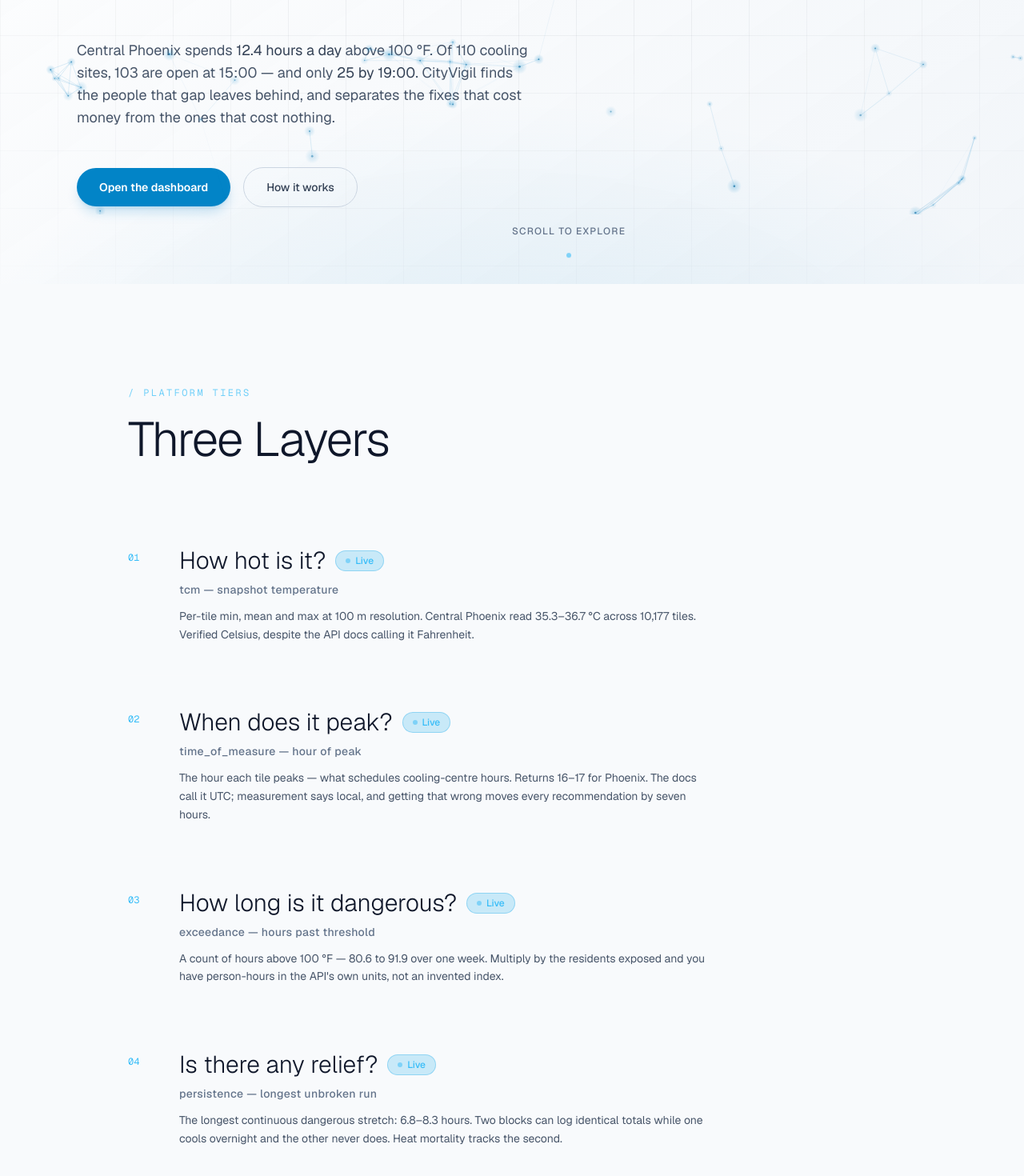
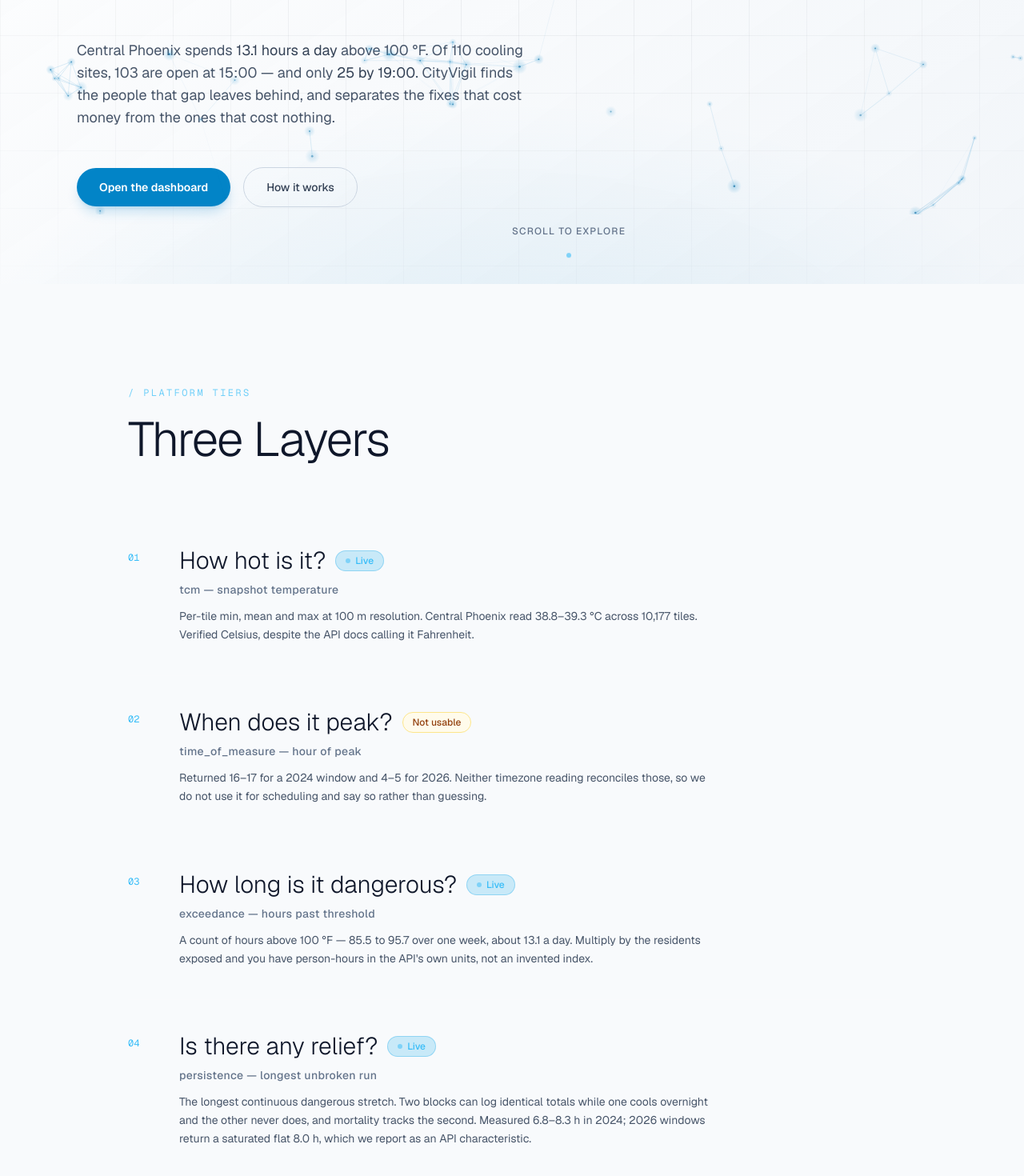
Before and after one commit to Marvy247/CityVigil, a Next.js app in the folder dashboard/: page / in a window 1280 px wide. Shown: the part 532-2002 px from the top of the page at 80% size. Built offline with nearby package versions, Linux system fonts and the light colour scheme.

Commit message:
docs: update figures and disclose persistence saturation and unusable peak_hour

```diff
--- a/dashboard/components/landing/DemoSection.tsx
+++ b/dashboard/components/landing/DemoSection.tsx
@@ -31,7 +31,7 @@
           </div>
           <div className="flex items-center justify-between py-3 border-b border-slate-200">
             <span className="text-slate-500 text-sm">Dangerous hours</span>
-            <span className="text-slate-900 text-sm font-medium">80.6 – 91.9 per week</span>
+            <span className="text-slate-900 text-sm font-medium">85.5 – 95.7 per week</span>
           </div>
         </div>
       ),
@@ -55,11 +55,11 @@
           </div>
           <div className="flex items-center justify-between py-3 border-b border-slate-200">
             <span className="text-slate-500 text-sm">Person-hours</span>
-            <span className="text-slate-900 text-sm font-mono">17,576,225</span>
+            <span className="text-slate-900 text-sm font-mono">18,407,328</span>
           </div>
           <div className="flex items-center justify-between py-3 border-b border-slate-200">
             <span className="text-slate-500 text-sm">Weighted</span>
-            <span className="text-slate-900 text-sm font-mono">10,518,112</span>
+            <span className="text-slate-900 text-sm font-mono">11,232,238</span>
           </div>
           <div className="flex items-center justify-between py-3 border-b border-slate-200">
             <span className="text-slate-500 text-sm">Biggest promotion</span>
@@ -91,7 +91,7 @@
           </div>
           <div className="flex items-center justify-between py-3 border-b border-slate-200">
             <span className="text-slate-500 text-sm">Still above 100 °F</span>
-            <span className="text-slate-900 text-sm font-medium">12.4 hours a day</span>
+            <span className="text-slate-900 text-sm font-medium">13.1 hours a day</span>
           </div>
           <div className="flex items-center justify-between py-3 border-b border-slate-200">
             <span className="text-slate-500 text-sm">Residents left uncovered</span>
--- a/dashboard/components/landing/HeroSection.tsx
+++ b/dashboard/components/landing/HeroSection.tsx
@@ -68,7 +68,7 @@
         </h1>
 
         <p className="hero-fade-3 text-slate-600 text-base sm:text-lg leading-relaxed max-w-xl mb-10 sm:mb-12">
-          Central Phoenix spends <span className="text-slate-700">12.4 hours a day</span>{" "}
+          Central Phoenix spends <span className="text-slate-700">13.1 hours a day</span>{" "}
           above 100&nbsp;°F. Of 110 cooling sites, 103 are open at 15:00 — and only{" "}
           <span className="text-slate-700">25 by 19:00</span>. CityVigil finds the
           people that gap leaves behind, and separates the fixes that cost money from
--- a/dashboard/components/landing/LayersSection.tsx
+++ b/dashboard/components/landing/LayersSection.tsx
@@ -11,17 +11,17 @@
     tagStyle: "bg-sky-500/20 text-sky-400 border-sky-500/30",
     live: true,
     dim: false,
-    desc: "Per-tile min, mean and max at 100 m resolution. Central Phoenix read 35.3–36.7 °C across 10,177 tiles. Verified Celsius, despite the API docs calling it Fahrenheit.",
+    desc: "Per-tile min, mean and max at 100 m resolution. Central Phoenix read 38.8–39.3 °C across 10,177 tiles. Verified Celsius, despite the API docs calling it Fahrenheit.",
   },
   {
     num: "02",
     title: "When does it peak?",
     subtitle: "time_of_measure — hour of peak",
-    tag: "Live",
-    tagStyle: "bg-sky-500/20 text-sky-400 border-sky-500/30",
-    live: true,
-    dim: false,
-    desc: "The hour each tile peaks — what schedules cooling-centre hours. Returns 16–17 for Phoenix. The docs call it UTC; measurement says local, and getting that wrong moves every recommendation by seven hours.",
+    tag: "Not usable",
+    tagStyle: "bg-amber-50 text-amber-800 border-amber-200",
+    live: false,
+    dim: true,
+    desc: "Returned 16–17 for a 2024 window and 4–5 for 2026. Neither timezone reading reconciles those, so we do not use it for scheduling and say so rather than guessing.",
   },
   {
     num: "03",
@@ -31,7 +31,7 @@
     tagStyle: "bg-sky-500/20 text-sky-400 border-sky-500/30",
     live: true,
     dim: false,
-    desc: "A count of hours above 100 °F — 80.6 to 91.9 over one week. Multiply by the residents exposed and you have person-hours in the API's own units, not an invented index.",
+    desc: "A count of hours above 100 °F — 85.5 to 95.7 over one week, about 13.1 a day. Multiply by the residents exposed and you have person-hours in the API's own units, not an invented index.",
   },
   {
     num: "04",
@@ -41,7 +41,7 @@
     tagStyle: "bg-sky-500/20 text-sky-400 border-sky-500/30",
     live: true,
     dim: false,
-    desc: "The longest continuous dangerous stretch: 6.8–8.3 hours. Two blocks can log identical totals while one cools overnight and the other never does. Heat mortality tracks the second.",
+    desc: "The longest continuous dangerous stretch. Two blocks can log identical totals while one cools overnight and the other never does, and mortality tracks the second. Measured 6.8–8.3 h in 2024; 2026 windows return a saturated flat 8.0 h, which we report as an API characteristic.",
   },
 ]
 
```
Also changed, not shown: 1 other file (tests, documents, lock files or other folders).
